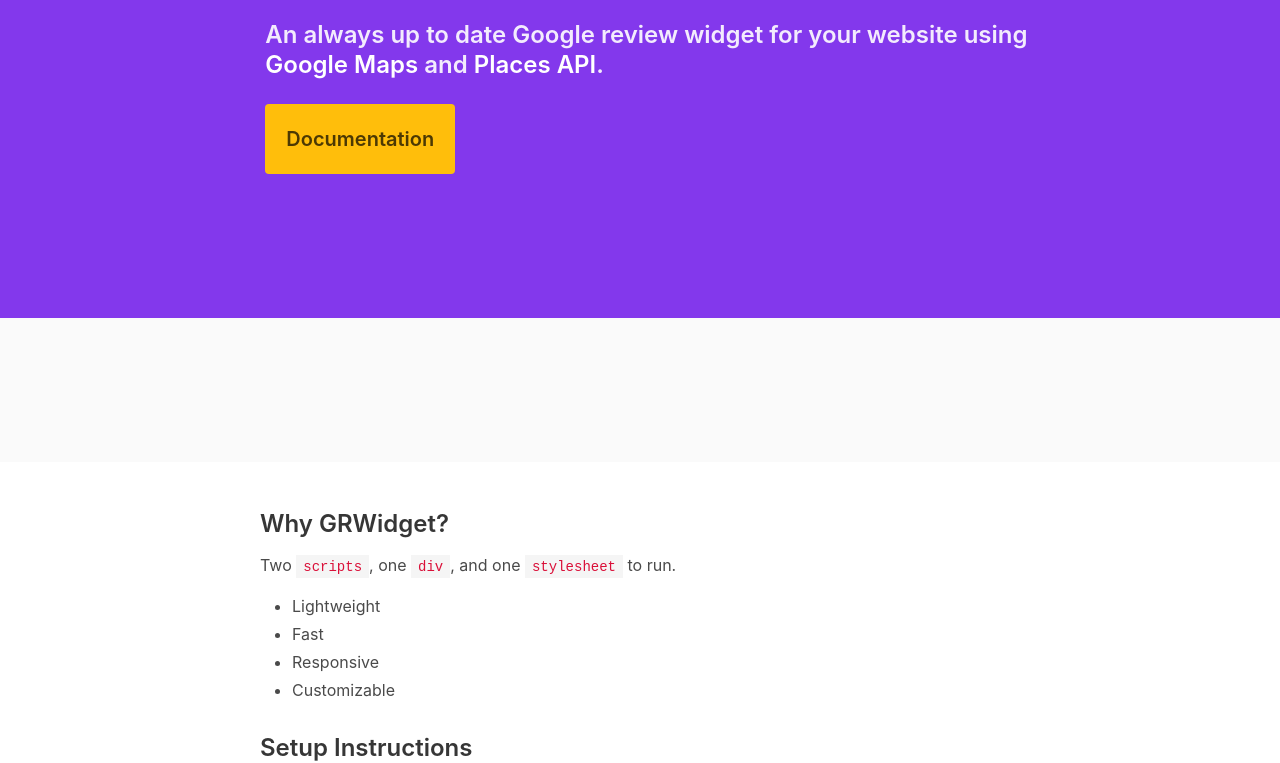
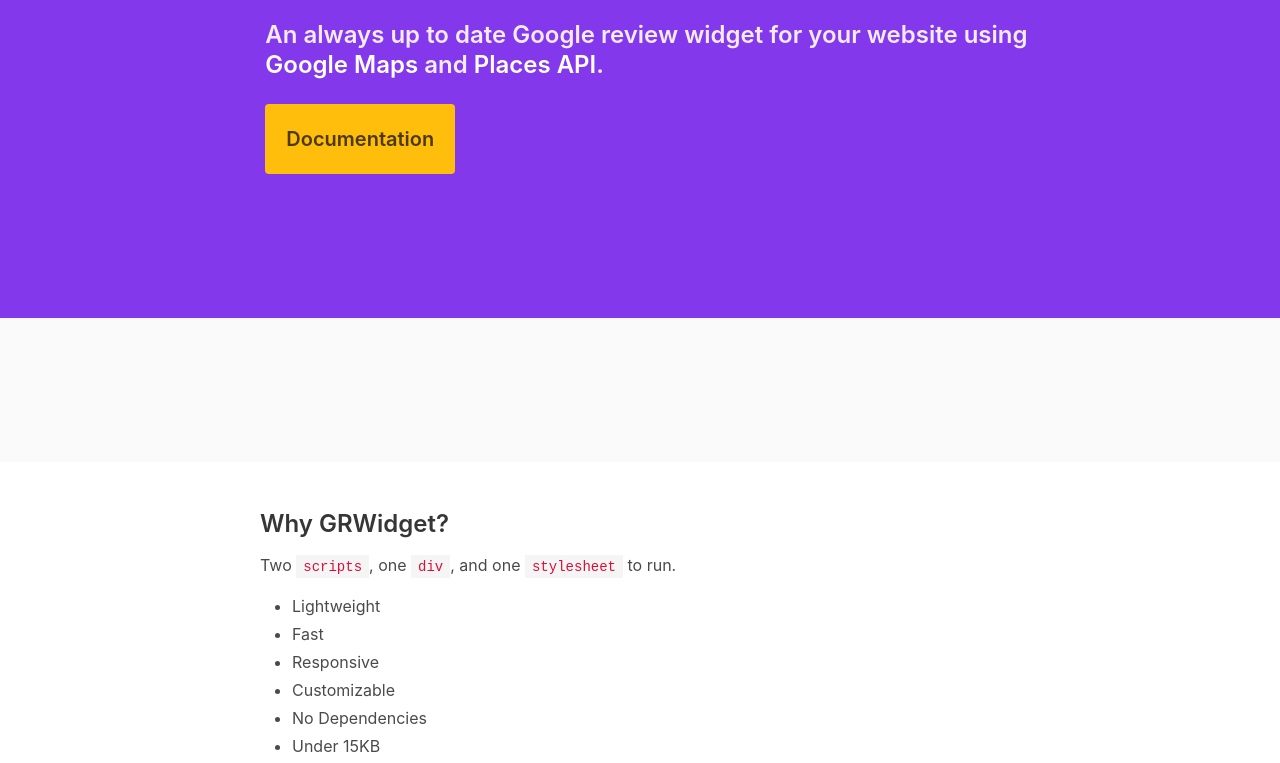
Before and after one commit to dedaredevil/GRWidget, a website: page index.html in a window 1280 px wide. Shown: the part 193-956 px from the top of the page. Drawn offline with Linux system fonts and the light colour scheme; some packages are replaced by stand-ins of ours.

Commit message:
Add more text to Why GRWidget section

```diff
--- a/index.html
+++ b/index.html
@@ -61,6 +61,12 @@
                 </li>
                 <li>
                   Customizable
+                </li>
+                <li>
+                  No Dependencies
+                </li>
+                <li>
+                  Under 15KB
                 </li>
               </ul>
               <h3>Setup Instructions</h3>
```
